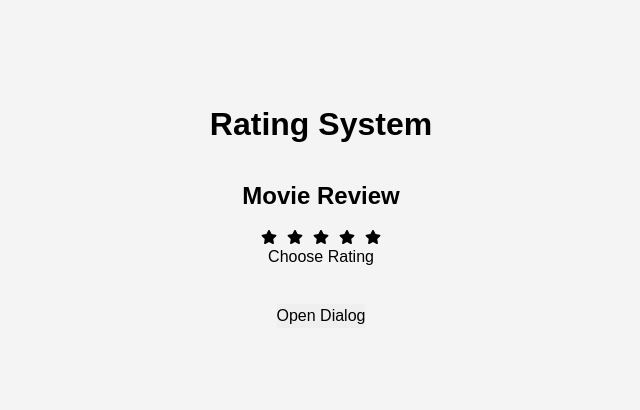
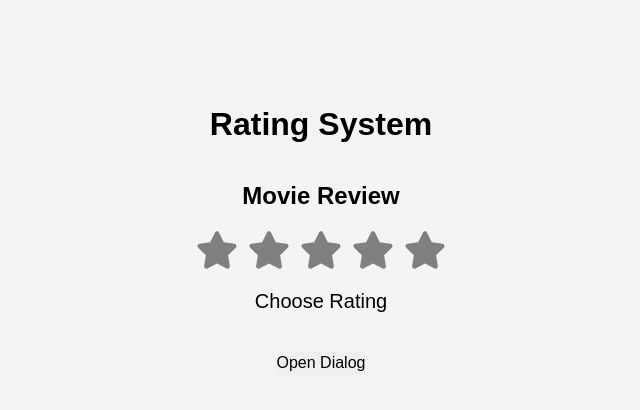
Before and after one commit to ashishsooddev/rating-system, a React (Create React App) app: page / in a window 1280 px wide. Shown: the top 410 px of the page, without its empty margins (319-959 px from the left). Built offline with nearby package versions, Linux system fonts and the light colour scheme.

Commit message:
css added for star

```diff
--- a/src/style/index.css
+++ b/src/style/index.css
@@ -29,3 +29,23 @@ body {
   justify-content: center;
   gap: 10px;
 }
+
+.st {
+  font-size: 42px;
+  color: gray;
+  cursor: pointer;
+  transition: 0.2s;
+}
+
+.st:hover {
+  transform: scale(1.1);
+}
+
+.on {
+  color: gold;
+}
+
+.ratingText {
+  margin-top: 15px;
+  font-size: 20px;
+}
```
